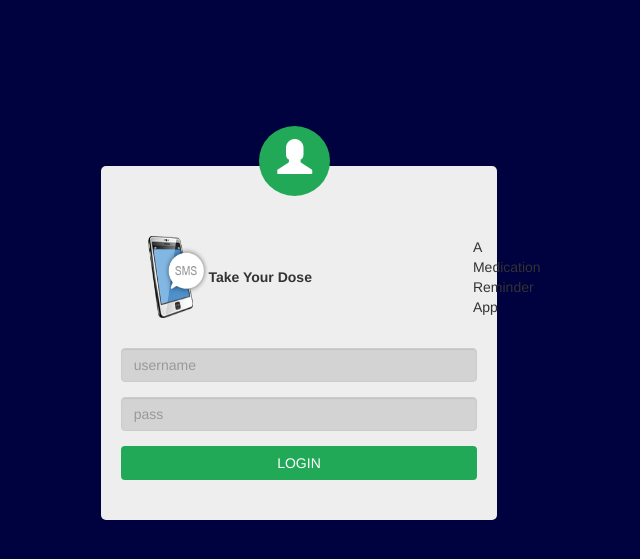
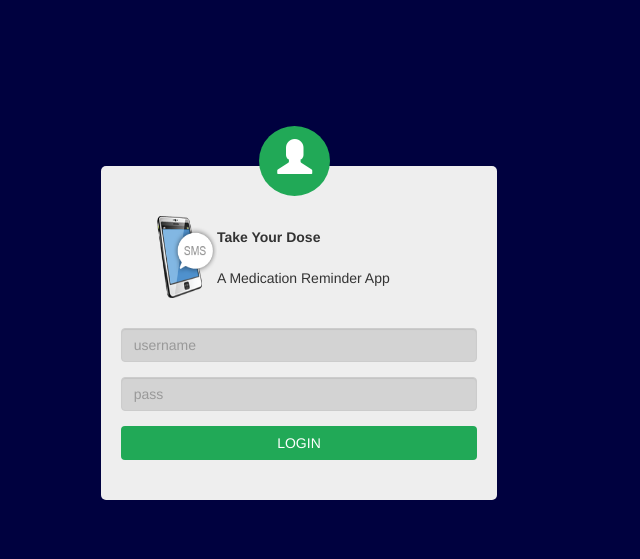
Before and after one commit to 3Code/sms, a PHP site: page / in a window 1280 px wide. Shown: the top 559 px of the page, without its empty margins (341-981 px from the left). Run offline with PHP 8.4, Linux system fonts and the light colour scheme.

Commit message:
Update index.php

```diff
--- a/index.php
+++ b/index.php
@@ -33,11 +33,10 @@
                  <table width="420" border="0">
                   <tr>
                     <td width="94" rowspan="3"><div align="right"><img src="sms.png" width="60" height="82" /></div></td>
-                    <td width="316"><strong>Take Your Dose</strong></td> <br>
-                    <td>A Medication Reminder App</td>
+                    <td width="316"><strong>Take Your Dose</strong></td>
                   </tr>
                   <tr>
-                    <td><strong></strong></td>
+                    <td>A Medication Reminder App</td>
                   </tr>
                   <tr>
                     <td><strong></strong></td>
```
